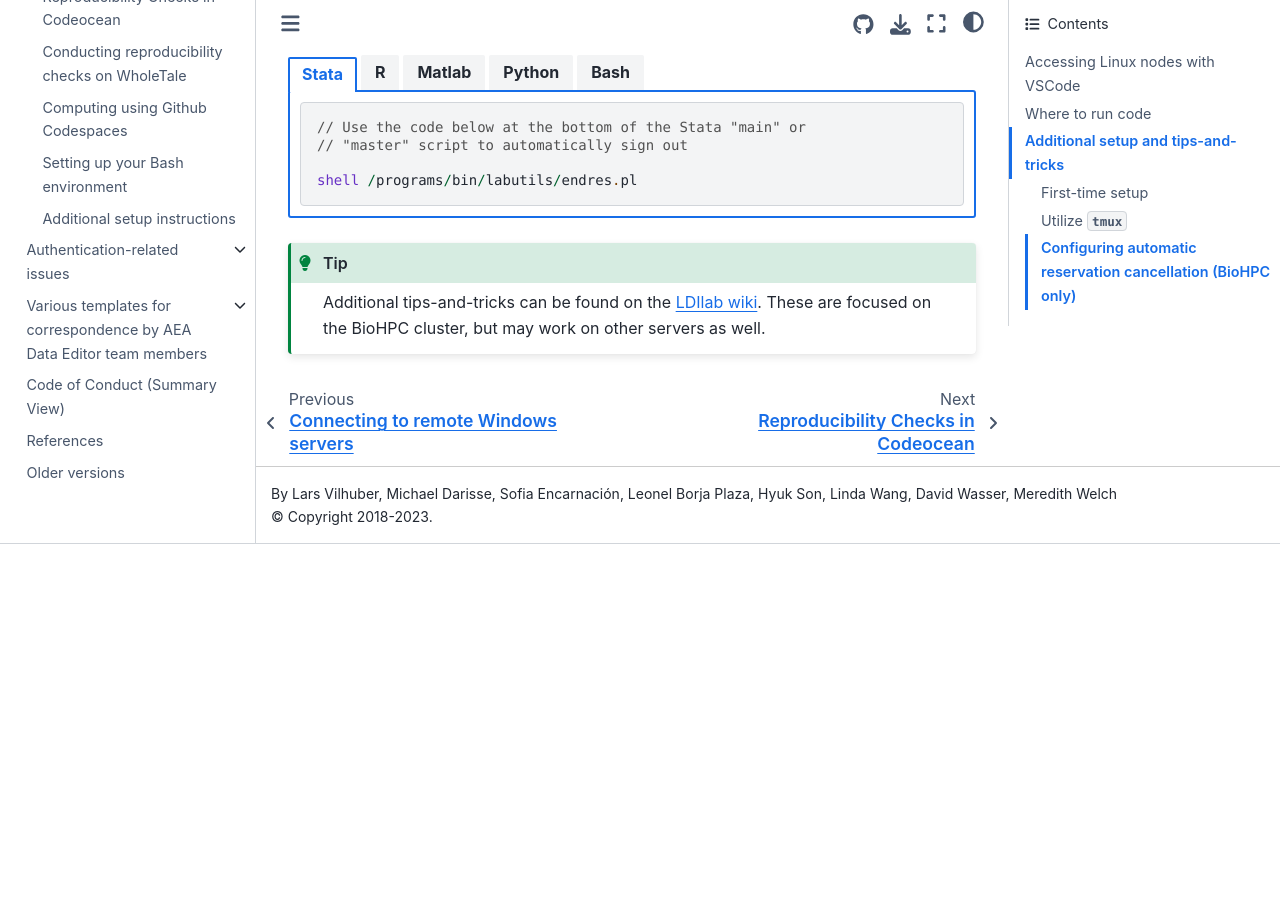
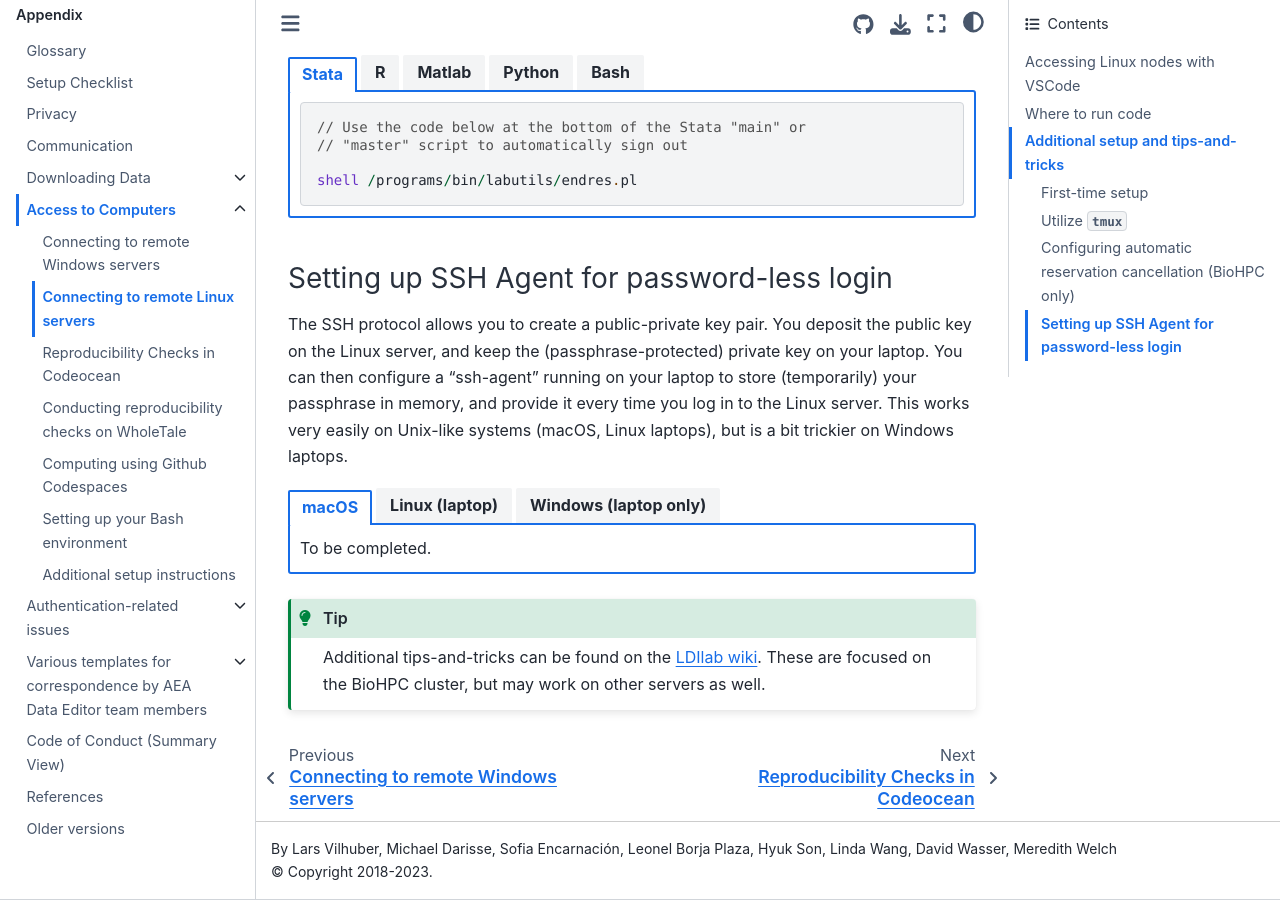
Before and after one commit to labordynamicsinstitute/ldilab-manual, a Jupyter Book: the page built from 95-15-linux-remote.md, in a window 1280 px wide and 900 px high, scrolled down 3988 px. Built offline with Jupyter Book 1.0.4 settings and Sphinx 7.4.7 and the Sphinx Book theme 1.1.4, drawn with Linux system fonts in a browser that asks for light colours; before the commit the page ends 4532 px from its top, so only the background shows below that.

Commit message:
Adding details

````diff
--- a/95-15-linux-remote.md
+++ b/95-15-linux-remote.md
@@ -225,6 +225,71 @@
 ::::
 
 
+### Setting up SSH Agent for password-less login
+
+The SSH protocol allows you to create a public-private key pair. You deposit the public key on the Linux server, and keep the (passphrase-protected) private key on your laptop. You can then configure a "ssh-agent" running on your laptop to store (temporarily) your passphrase in memory, and provide it every time you log in to the Linux server. This works very easily on Unix-like systems (macOS, Linux laptops), but is a bit trickier on Windows laptops.
+
+::::{tab-set}
+
+:::{tab-item} macOS
+
+To be completed.
+
+:::
+
+:::{tab-item} Linux (laptop)
+
+To be completed.
+
+:::
+
+:::{tab-item} Windows (laptop only)
+
+First, you need to ensure that the SSH subsystem is installed.
+
+To be completed.
+
+Second, you will want to create a key, then transfer it to the Linux server. The following commands should do this (should work on both Powershell and Bash):
+
+```{bash}
+ssh-keygen -t ed25519 -C "For BioHPC"
+```
+
+`ed25519` is the encryption type, "For BioHPC" is an arbitrary comment for your own tracking of keys. When prompted, you should add a passphrase.
+
+This should have created two files in your `.ssh` directory:
+
+```{bash}
+ls $HOME/.ssh
+```
+
+You will want to transfer the `.pub` file to the Linux server. You can do this with the command `ssh-copy-id` (if it exists), or manually. We show you how to do this manually:
+
+::{note}
+
+You will be prompted a few times for your Linux server **password** (not yet the passphrase you created earlier):
+
+::
+
+Set your NetID here first:
+
+```{bash}
+netid=lv39
+```
+
+```{bash}
+ssh ${netid}@cbsulogin.biohpc.cornell.edu mkdir .ssh
+scp $HOME/.ssh/*.pub ${netid}@cbsulogin.biohpc.cornell.edu:.ssh/
+
+```
+
+
+
+Finally, you will want to start the SSH-agent. The following [website](https://interworks.com/blog/2021/09/15/setting-up-ssh-agent-in-windows-for-passwordless-git-authentication/) explains how to do so. You will likely need admin privileges on your laptop.
+
+:::
+
+::::
 
 ```{tip}
 Additional tips-and-tricks can be found on the [LDIlab wiki](https://github.com/labordynamicsinstitute/replicability-training/wiki/Getting-access-to-BioHPC-Linux-nodes). These are focused on the BioHPC cluster, but may work on other servers as well.
````
